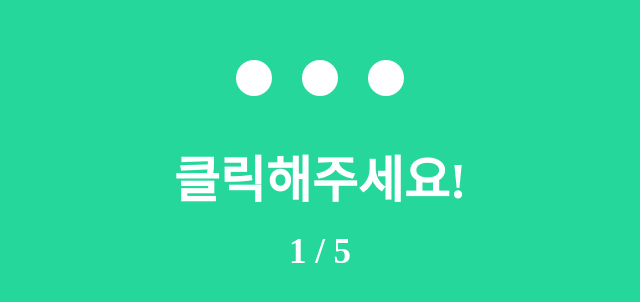
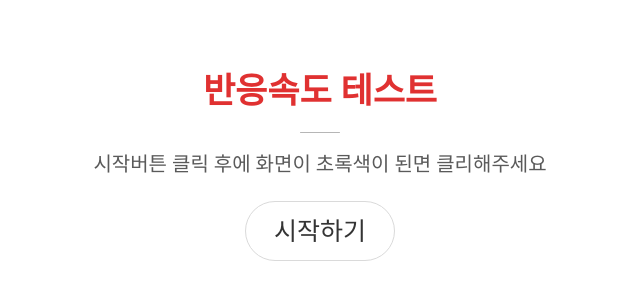
Before and after one commit to kimbuckgur/ClickSpeed, a React (Create React App) app in the folder clickspped/: page / in a window 1280 px wide. Shown: the part 234-536 px from the top of the page, without its empty margins (320-960 px from the left). Built offline with nearby package versions, Linux system fonts and the light colour scheme.

Commit message:
:feat Starting에서 Waitting 넘어가기 기능 추가
Starting에서 시작하기를 누르면 Waitting으로 넘어가는 기능을 추가하였다

```diff
--- a/clickspped/src/components/Page/RRPage/ReactionRatePage.tsx
+++ b/clickspped/src/components/Page/RRPage/ReactionRatePage.tsx
@@ -1,8 +1,8 @@
-import React from "react";
+import React, { useState } from "react";
 import styled from "styled-components";
 import Starting from "./Starting";
 import Waitting from "./Waitting";
-import ClickPage from "./ClickPage"
+import ClickPage from "./ClickPage";
 
 const RRPageContainer = styled.div`
   width: 100%;
@@ -11,9 +11,11 @@ const RRPageContainer = styled.div`
 `;
 
 export default function ReactionRatePage() {
+  const [start, setStart] = useState<boolean>(false);
+
   return (
     <RRPageContainer>
-      <ClickPage />
+      {start ? <Waitting></Waitting> : <Starting setStart={setStart} />}
     </RRPageContainer>
   );
 }
--- a/clickspped/src/components/Page/RRPage/Starting.tsx
+++ b/clickspped/src/components/Page/RRPage/Starting.tsx
@@ -72,7 +72,7 @@ const StartingButton = styled.button`
   }
 `;
 
-export default function Starting() {
+const Starting: React.FC<any> = ({ setStart }) => {
   return (
     <StartingContainer>
       <StartingTitle>반응속도 테스트</StartingTitle>
@@ -80,7 +80,15 @@ export default function Starting() {
       <StartingText>
         시작버튼 클릭 후에 화면이 초록색이 된면 클리해주세요
       </StartingText>
-      <StartingButton>시작하기</StartingButton>
+      <StartingButton
+        onClick={() => {
+          setStart(true);
+        }}
+      >
+        시작하기
+      </StartingButton>
     </StartingContainer>
   );
-}
+};
+
+export default Starting;
```
